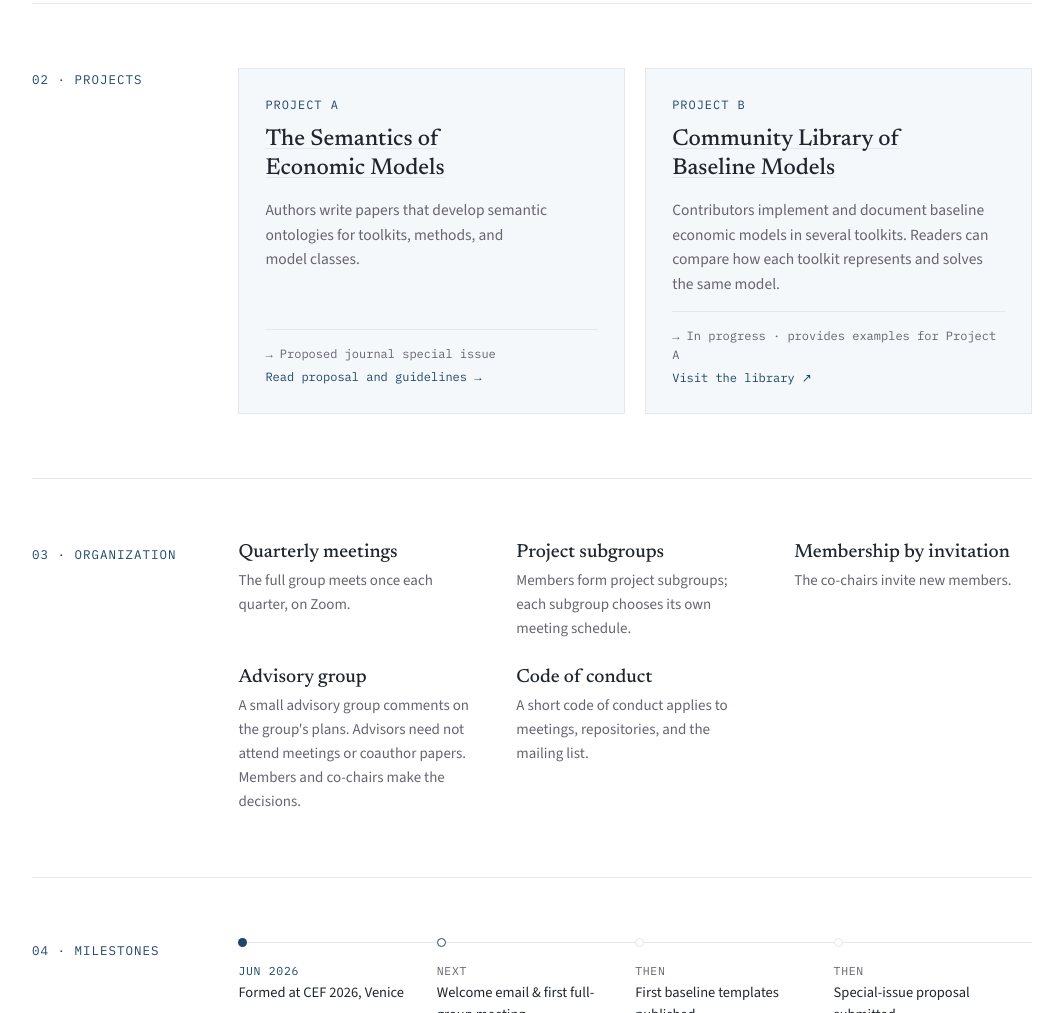
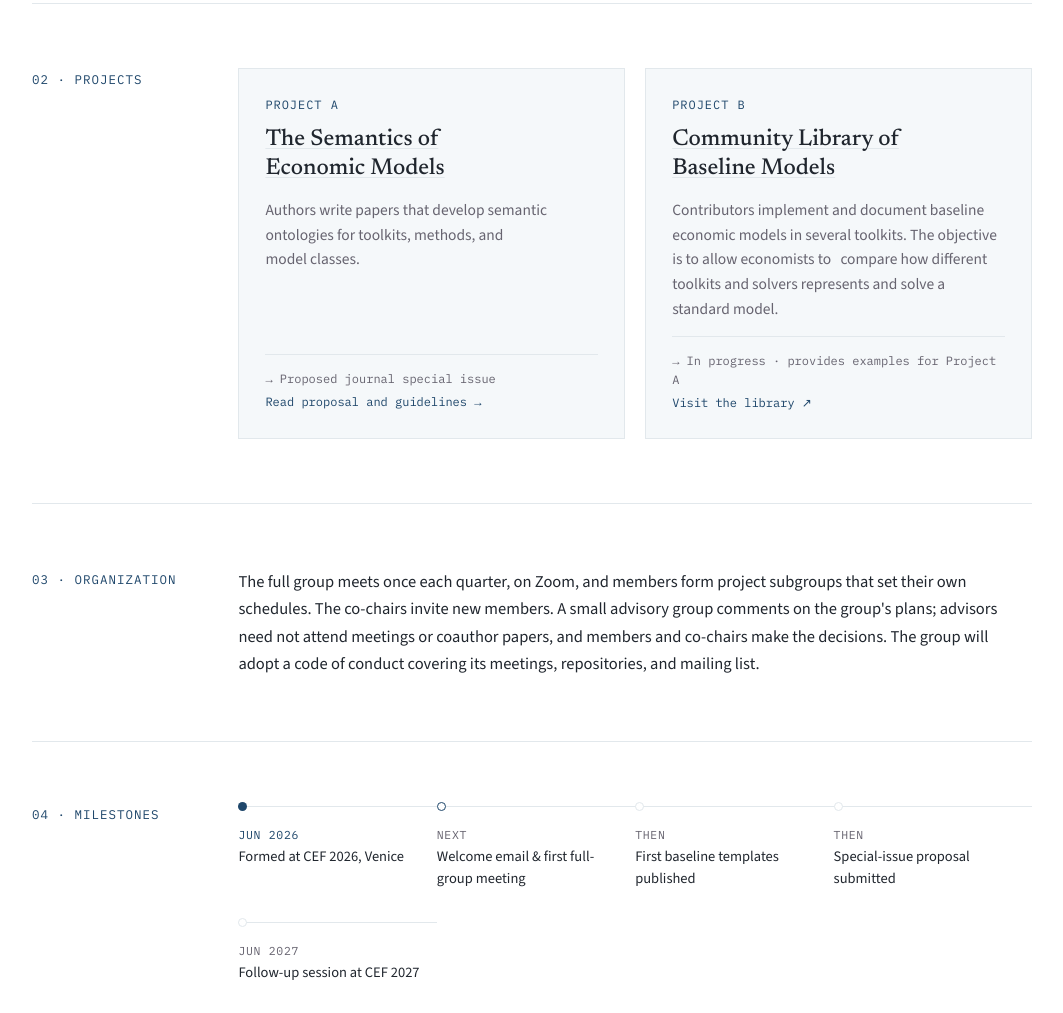
Before and after one commit to econ-ark/sce-wg-1, a plain HTML site: page docs/index.html in a window 1280 px wide. Shown: the part 1107-2120 px from the top of the page, without its empty margins (108-1171 px from the left). Drawn offline with nearby package versions, Linux system fonts and the light colour scheme.

Commit message:
Organization: one connected paragraph instead of five card fragments
Co-Authored-By: Claude Fable 5 <noreply@anthropic.com>

```diff
--- a/docs/index.html
+++ b/docs/index.html
@@ -80,7 +80,7 @@
         <article style="display:flex; flex-direction:column; gap:14px; border:1px solid var(--line); background:var(--surface); padding:28px 26px;">
           <span style="font-family:'IBM Plex Mono',monospace; font-size:12px; letter-spacing:0.08em; text-transform:uppercase; color:var(--accent);">Project B</span>
           <h3 style="margin:0; font-family:'Newsreader',serif; font-weight:500; font-size:23px; line-height:1.25; text-wrap:pretty;"><a href="https://quantecon.github.io/community-library/" class="card-link">Community Library of Baseline Models</a></h3>
-          <p style="margin:0; font-size:15.5px; line-height:1.6; color:var(--muted); text-wrap:pretty; flex:1;">Contributors implement and document baseline economic models in several toolkits. Readers can compare how each toolkit represents and solves the same model.</p>
+          <p style="margin:0; font-size:15.5px; line-height:1.6; color:var(--muted); text-wrap:pretty; flex:1;">Contributors implement and document baseline economic models in several toolkits. The objective is to allow economists to&nbsp; &nbsp;compare how different toolkits and solvers represents and solve a standard model.</p>
           <div style="display:flex; flex-wrap:wrap; gap:6px 16px; justify-content:space-between; align-items:baseline; padding-top:14px; border-top:1px solid var(--line);">
             <p style="margin:0; font-family:'IBM Plex Mono',monospace; font-size:12px; line-height:1.6; color:var(--muted);">→ In progress · provides examples for Project A</p>
             <a href="https://quantecon.github.io/community-library/" class="card-more">Visit the library ↗</a>
@@ -93,27 +93,8 @@
       <div style="flex:1 1 150px; max-width:190px;">
         <span style="font-family:'IBM Plex Mono',monospace; font-size:12.5px; letter-spacing:0.08em; text-transform:uppercase; color:var(--accent);">03 · Organization</span>
       </div>
-      <div style="flex:999 1 400px; min-width:0; display:grid; grid-template-columns:repeat(auto-fit, minmax(230px, 1fr)); gap:28px 40px;">
-        <div>
-          <h3 style="margin:0 0 6px; font-family:'Newsreader',serif; font-weight:500; font-size:19px;">Quarterly meetings</h3>
-          <p style="margin:0; font-size:15px; line-height:1.6; color:var(--muted);">The full group meets once each quarter, on Zoom.</p>
-        </div>
-        <div>
-          <h3 style="margin:0 0 6px; font-family:'Newsreader',serif; font-weight:500; font-size:19px;">Project subgroups</h3>
-          <p style="margin:0; font-size:15px; line-height:1.6; color:var(--muted);">Members form project subgroups; each subgroup chooses its own meeting schedule.</p>
-        </div>
-        <div>
-          <h3 style="margin:0 0 6px; font-family:'Newsreader',serif; font-weight:500; font-size:19px;">Membership by invitation</h3>
-          <p style="margin:0; font-size:15px; line-height:1.6; color:var(--muted);">The co-chairs invite new members.</p>
-        </div>
-        <div>
-          <h3 style="margin:0 0 6px; font-family:'Newsreader',serif; font-weight:500; font-size:19px;">Advisory group</h3>
-          <p style="margin:0; font-size:15px; line-height:1.6; color:var(--muted);">A small advisory group comments on the group's plans. Advisors need not attend meetings or coauthor papers. Members and co-chairs make the decisions.</p>
-        </div>
-        <div>
-          <h3 style="margin:0 0 6px; font-family:'Newsreader',serif; font-weight:500; font-size:19px;">Code of conduct</h3>
-          <p style="margin:0; font-size:15px; line-height:1.6; color:var(--muted);">A short code of conduct applies to meetings, repositories, and the mailing list.</p>
-        </div>
+      <div style="flex:999 1 400px; min-width:0;">
+        <p style="margin:0; font-size:16.5px; line-height:1.65; text-wrap:pretty;">The full group meets once each quarter, on Zoom, and members form project subgroups that set their own schedules. The co-chairs invite new members. A small advisory group comments on the group's plans; advisors need not attend meetings or coauthor papers, and members and co-chairs make the decisions. The group will adopt a code of conduct covering its meetings, repositories, and mailing list.</p>
       </div>
     </section>
 
```
